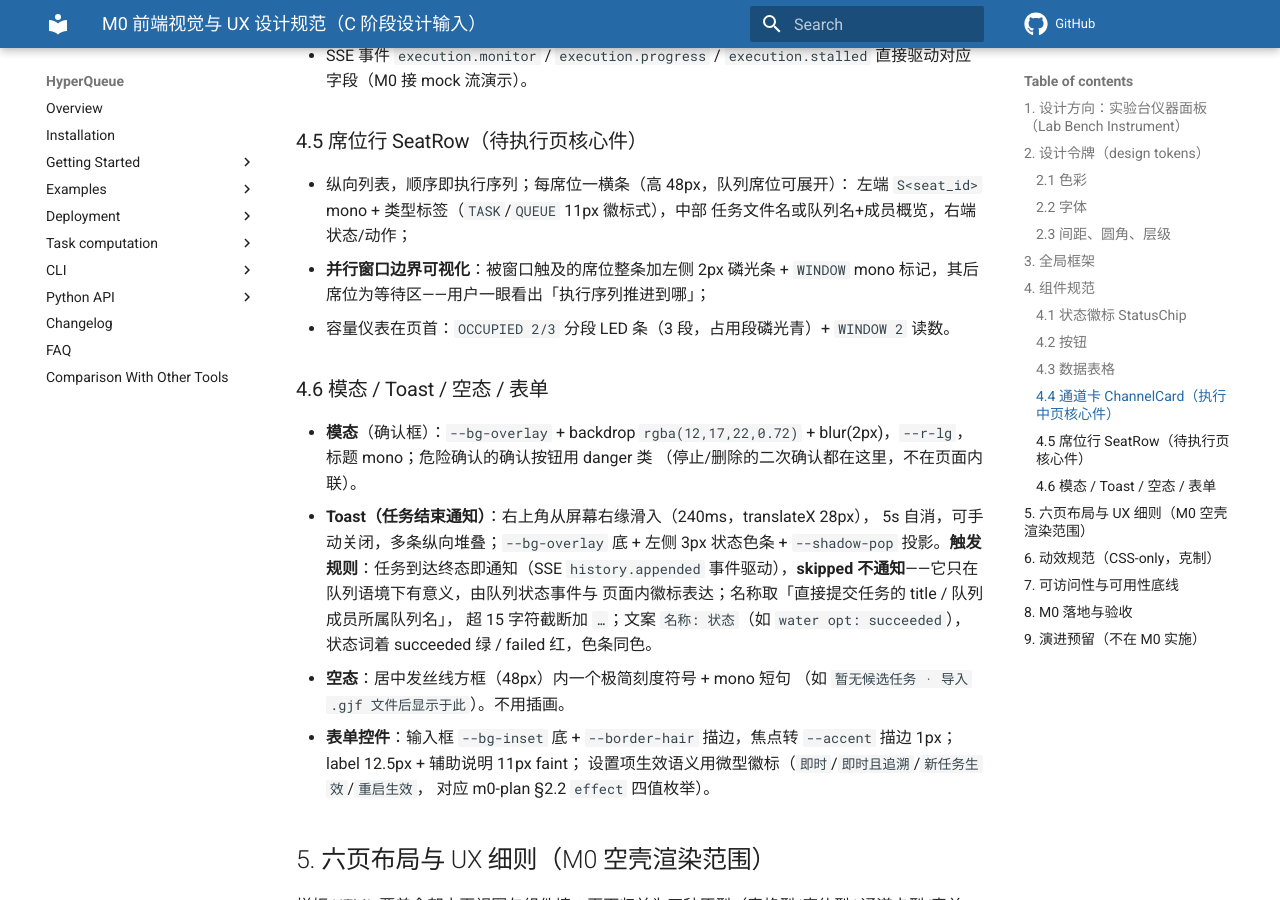
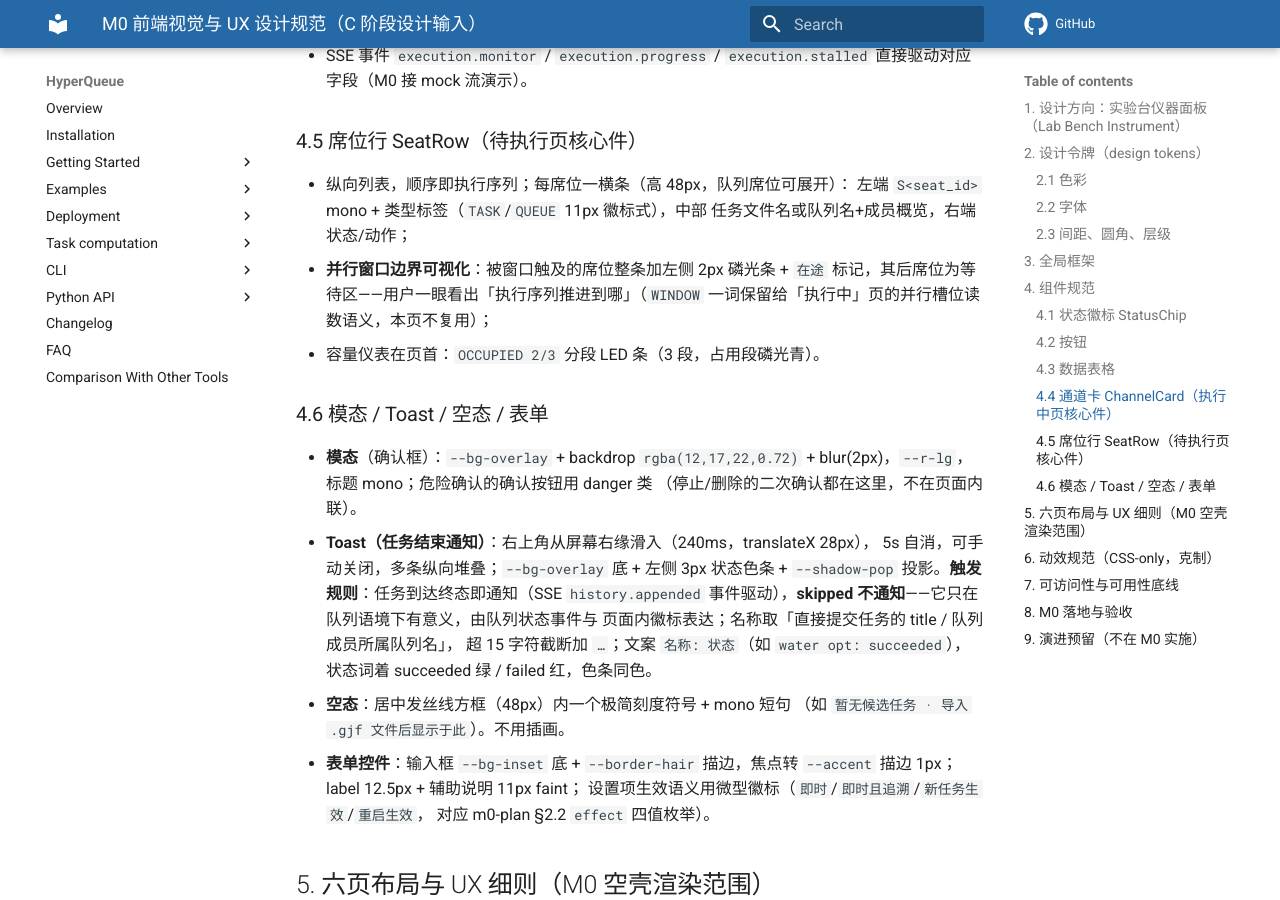
Before and after one commit to baizhancaiji/gauforge, an MkDocs documentation site: the page built from docs/plans/m0-frontend-design.md, in a window 1280 px wide and 900 px high, scrolled down 5601 px. Built offline with MkDocs 1.6.1 and Material for MkDocs 9.7.7, drawn with Linux system fonts in a browser that asks for light colours; comment, search, counter and statistics services are not loaded; the version menu is left out.

Commit message:
docs(plans): 对齐设计文档与实现
- --text-faint 暗色值改回实际落地的 #7b8fa2
- §4.5 窗口标记改「在途」，WINDOW 一词专属执行中页并行槽位语义，并移除容量仪表行的 WINDOW 读数残留

```diff
--- a/docs/plans/m0-frontend-design.md
+++ b/docs/plans/m0-frontend-design.md
@@ -234,10 +234,10 @@ html[data-theme="light"]{
 - 纵向列表，顺序即执行序列；每席位一横条（高 48px，队列席位可展开）：
   左端 `S<seat_id>` mono + 类型标签（`TASK`/`QUEUE` 11px 徽标式），中部
   任务文件名或队列名+成员概览，右端状态/动作；
-- **并行窗口边界可视化**：被窗口触及的席位整条加左侧 2px 磷光条 + `WINDOW`
-  mono 标记，其后席位为等待区——用户一眼看出「执行序列推进到哪」；
-- 容量仪表在页首：`OCCUPIED 2/3` 分段 LED 条（3 段，占用段磷光青）+
-  `WINDOW 2` 读数。
+- **并行窗口边界可视化**：被窗口触及的席位整条加左侧 2px 磷光条 + `在途`
+  标记，其后席位为等待区——用户一眼看出「执行序列推进到哪」（`WINDOW`
+  一词保留给「执行中」页的并行槽位读数语义，本页不复用）；
+- 容量仪表在页首：`OCCUPIED 2/3` 分段 LED 条（3 段，占用段磷光青）。
 
 ### 4.6 模态 / Toast / 空态 / 表单
 
```
Also changed, not shown: other parts of docs/plans/m0-frontend-design.md (+1 -1 lines).
